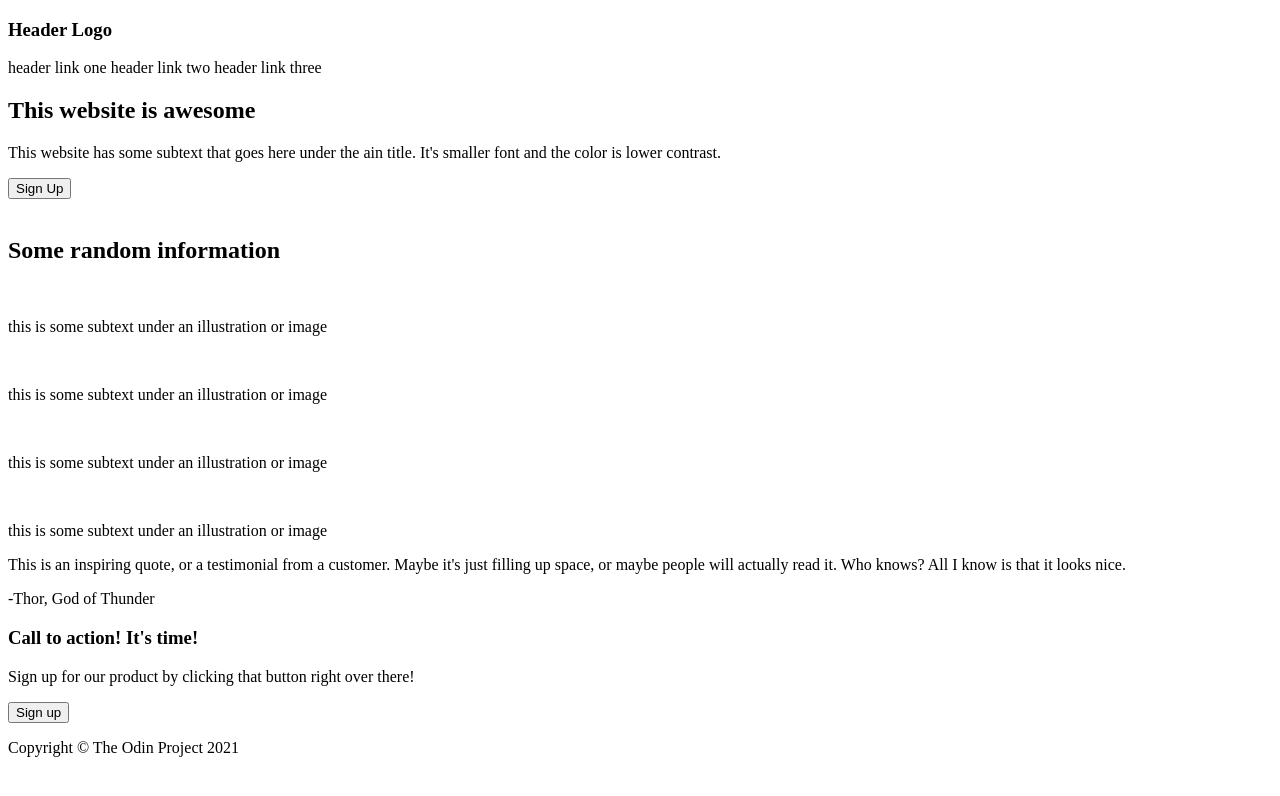
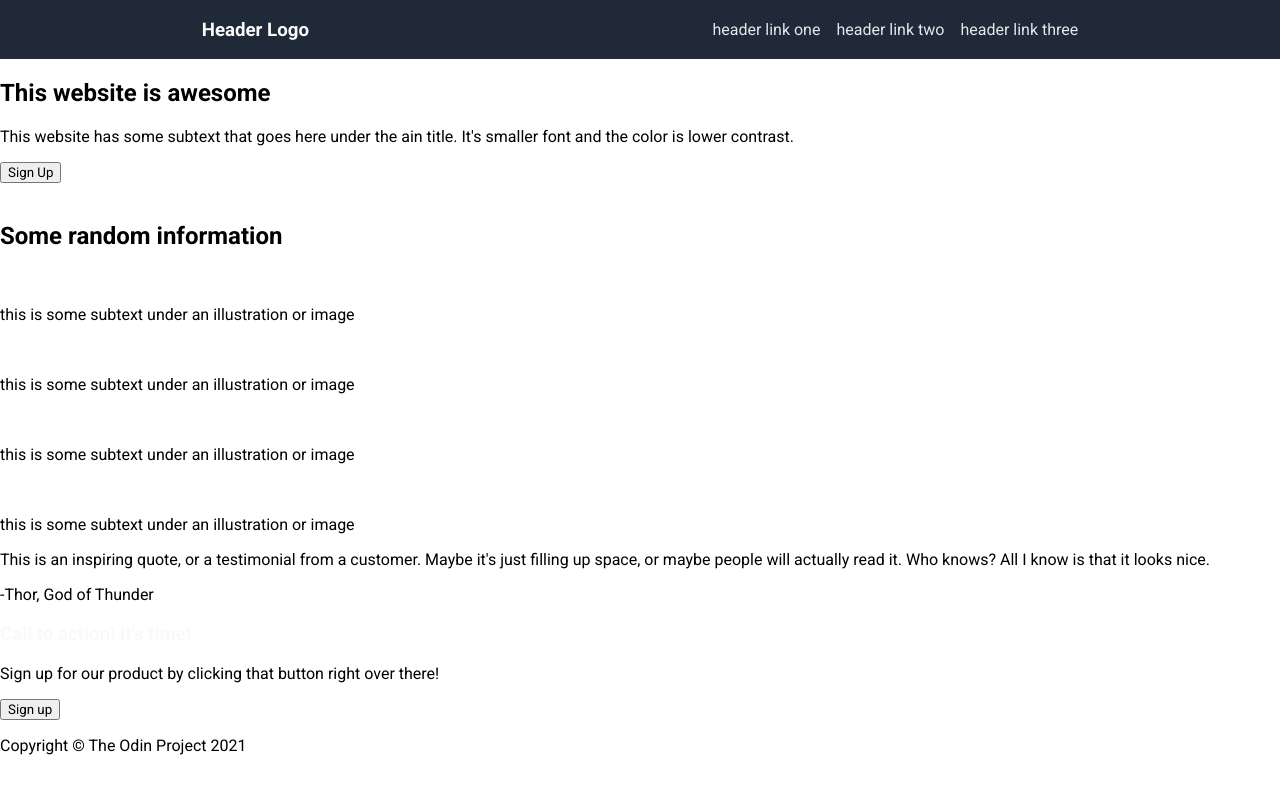
Before and after one commit to AndrejBerezni/odin-landingpage, a plain HTML site: page index.html in a window 1280 px wide. Drawn offline with Linux system fonts and the light colour scheme.

Commit message:
style navbar

```diff
--- a/index.css
+++ b/index.css
@@ -0,0 +1,45 @@
+:root {
+    --darkbg: #1F2937;
+    --lightblue: #3882F6;
+    --headerwhite: #F9FAF8;
+    --textwhite: #E5E7EB;
+    --darktext: #1F2937;
+}
+
+body {
+    margin:0;
+    padding: 0;
+    overflow: hidden;
+}
+
+* {
+    font-family: 'Roboto', sans-serif;
+}
+
+/* NAVBAR */
+
+header {
+    background-color: var(--darkbg);
+    display: flex;
+    flex-direction: row;
+    align-items: center;
+    justify-content: space-around;
+}
+
+h3 {
+    color: var(--headerwhite);
+}
+
+a {
+    text-decoration: none;
+    color: var(--textwhite)
+
+}
+
+#links {
+    display: flex;
+    gap: 16px;
+    flex-wrap: wrap;
+}
+
+/* HERO */
--- a/index.html
+++ b/index.html
@@ -5,6 +5,9 @@
     <meta http-equiv="X-UA-Compatible" content="IE=edge">
     <meta name="viewport" content="width=device-width, initial-scale=1.0">
     <title>Landing Page</title>
+    <link rel="preconnect" href="https://fonts.googleapis.com">
+<link rel="preconnect" href="https://fonts.gstatic.com" crossorigin>
+<link href="https://fonts.googleapis.com/css2?family=Roboto:ital,wght@0,100;0,300;0,400;0,500;0,700;0,900;1,100;1,300;1,400;1,500;1,700;1,900&display=swap" rel="stylesheet">
     <link rel="stylesheet" href="./index.css">
 </head>
 <body>
```
